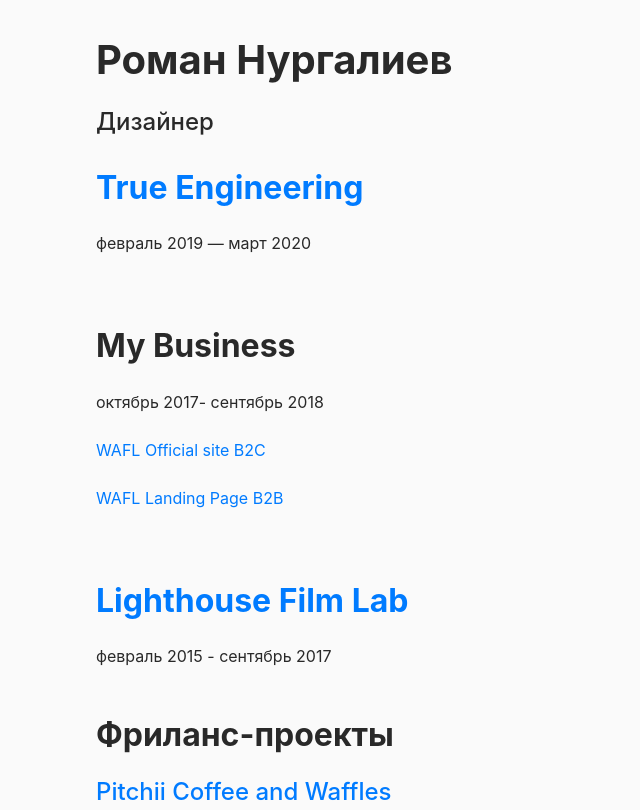
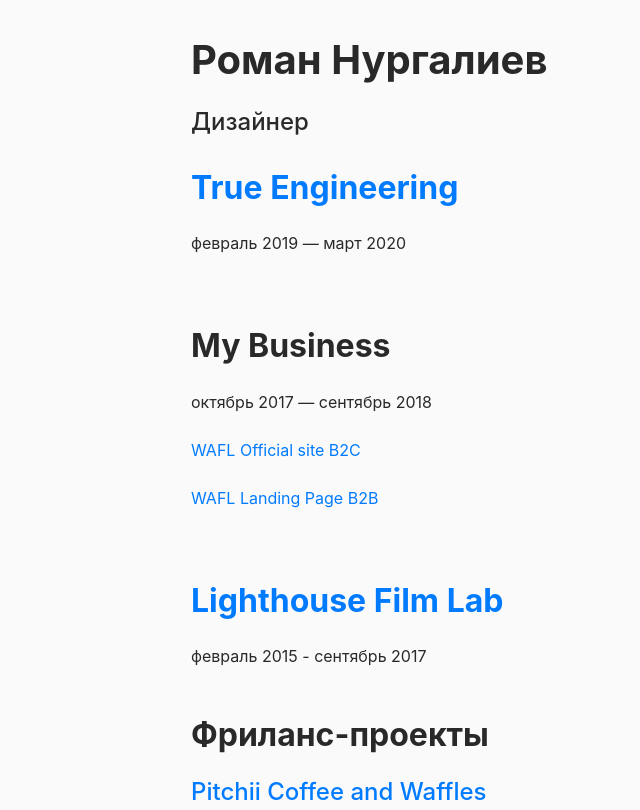
Before and after one commit to romannurgaliev/romannurgaliev.com, a plain HTML site: page index.html in a window 1280 px wide. Shown: the top 810 px of the page, without its empty margins (179-819 px from the left). Drawn offline with nearby package versions, Linux system fonts and the light colour scheme.

Commit message:
grid improved

```diff
--- a/index.html
+++ b/index.html
@@ -50,29 +50,21 @@
 
         <div class="container">
             <div class="row">
-                <div class="col-2">
 
-                </div>
 
-                <div class="col-md-8">
+                <div class="col-md-6 offset-md-3">
                     <h1>Роман Нургалиев</h1>
                     <h4 class="subtitle_1">Дизайнер</h4>
                 </div>
 
-                <div class="col-2">
 
-                </div>
 
             </div>
 
         <div class="row">
 
-            <div class="col-2">
 
-            </div>
-
-
-            <div class="col-md-8">
+            <div class="col-md-6 offset-md-3">
                 <section>
                     <h2><a target="_blank" href="https://trueengineering.ru/">True Engineering</a></h2>
                     <p>февраль 2019 — март 2020</p>
@@ -80,7 +72,7 @@
 
                 <section>
                     <h2>My Business</h2>
-                    <p>октябрь 2017- сентябрь 2018</p>
+                    <p>октябрь 2017 — сентябрь 2018</p>
                     <p><a target="_blank" href="https://wafl.in/">WAFL Official site B2C</a></p>
                     <p><a target="_blank" href="https://wafl.cafe/">WAFL Landing Page B2B</a></p>
 
```
